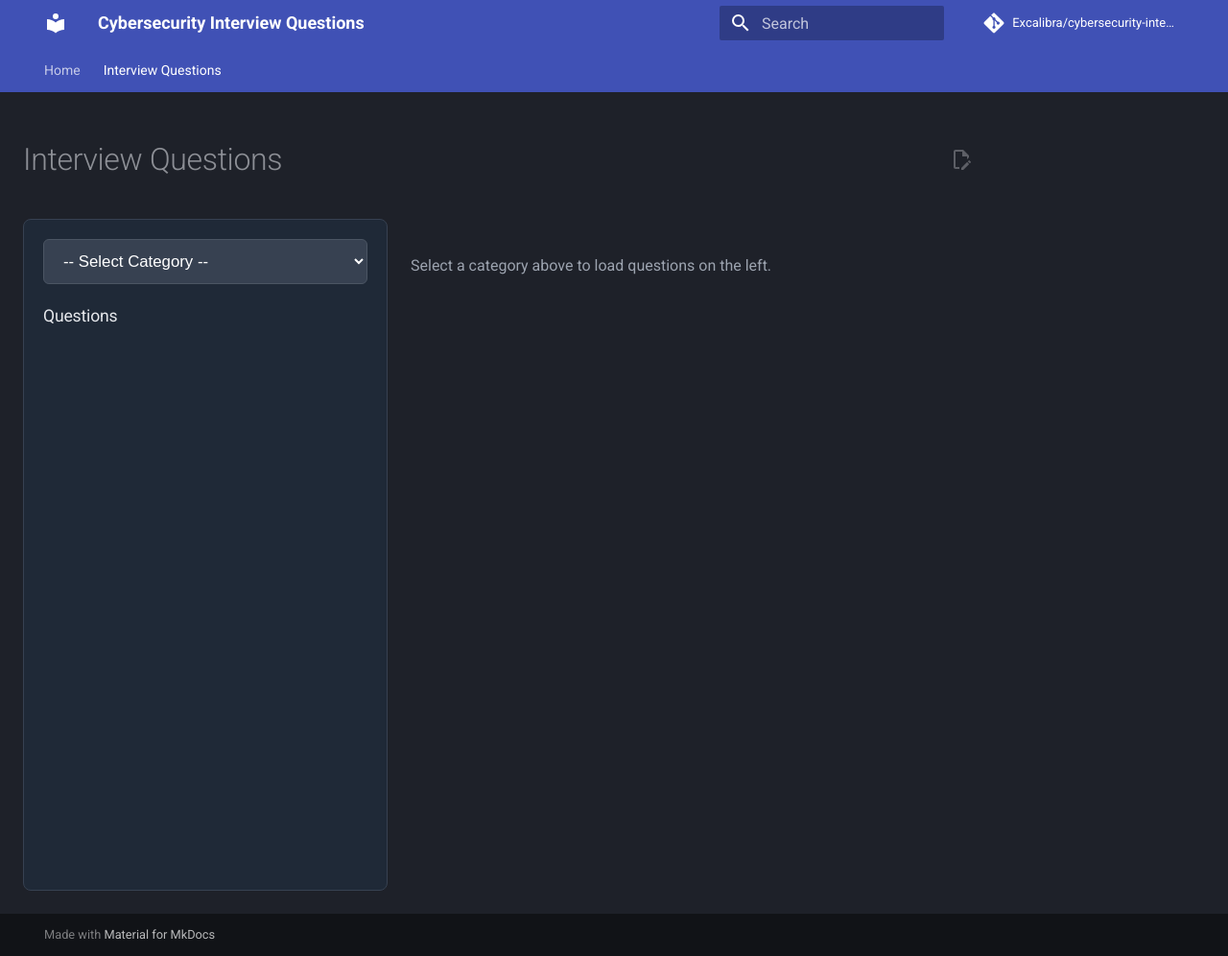
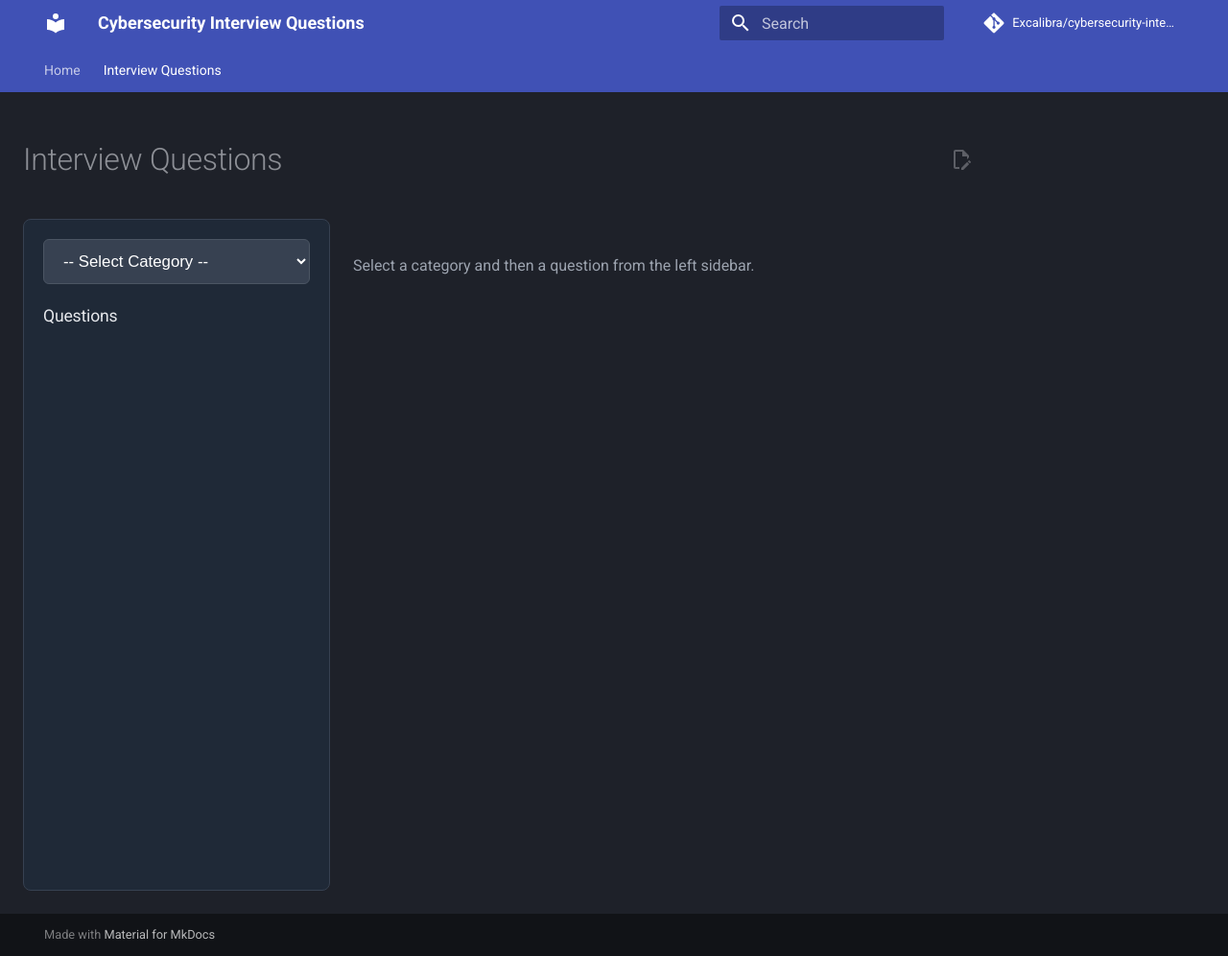
Before and after one commit to Excalibra/cybersecurity-interview-questions, an MkDocs documentation site: the page built from docs/questions/index.md, in a window 1280 px wide and 996 px high. Shown: the whole window at 96% size. Built offline with MkDocs 1.6.1 and Material for MkDocs 9.7.7, drawn with Linux system fonts in a browser that asks for light colours; comment, search, counter and statistics services are not loaded.

Commit message:
Update index.md

```diff
--- a/docs/questions/index.md
+++ b/docs/questions/index.md
@@ -1,8 +1,8 @@
 # Interview Questions
 
 <div style="display: flex; gap: 24px; align-items: flex-start;">
-  <!-- Dynamic Left Sidebar with Dropdown Inside -->
-  <div id="dynamic-sidebar" style="width: 280px; background:#1f2937; padding:20px; border-radius:8px; border:1px solid #374151; min-height: 700px; min-width: 380px; flex-shrink: 0;">
+  <!-- Dynamic Left Sidebar -->
+  <div id="dynamic-sidebar" style="width: 320px; background:#1f2937; padding:20px; border-radius:8px; border:1px solid #374151; min-height: 700px; flex-shrink: 0;">
 
     <select id="category-selector" style="width:100%; padding:12px 16px; font-size:1.05em; background:#374151; color:white; border:1px solid #4b5563; border-radius:6px; margin-bottom:20px;">
       <option value="">-- Select Category --</option>
@@ -15,8 +15,8 @@
     <div id="questions-list" style="font-size:0.95em; line-height:1.6;"></div>
   </div>
 
-  <!-- Main Content -->
+  <!-- Main Content Area -->
   <div id="main-content" style="flex:1; padding-top:20px;">
-    <p style="color:#9ca3af;">Select a category above to load questions on the left.</p>
+    <p style="color:#9ca3af;">Select a category and then a question from the left sidebar.</p>
   </div>
 </div>
```
